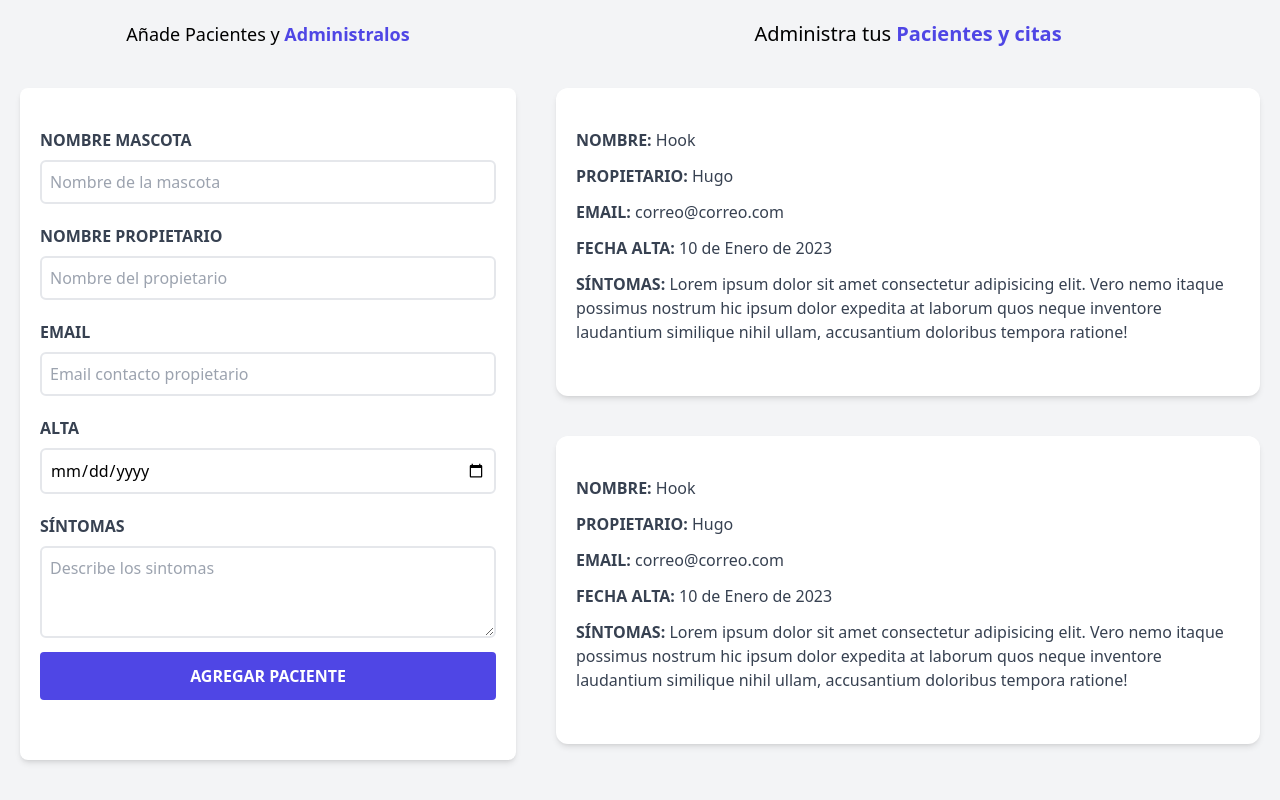
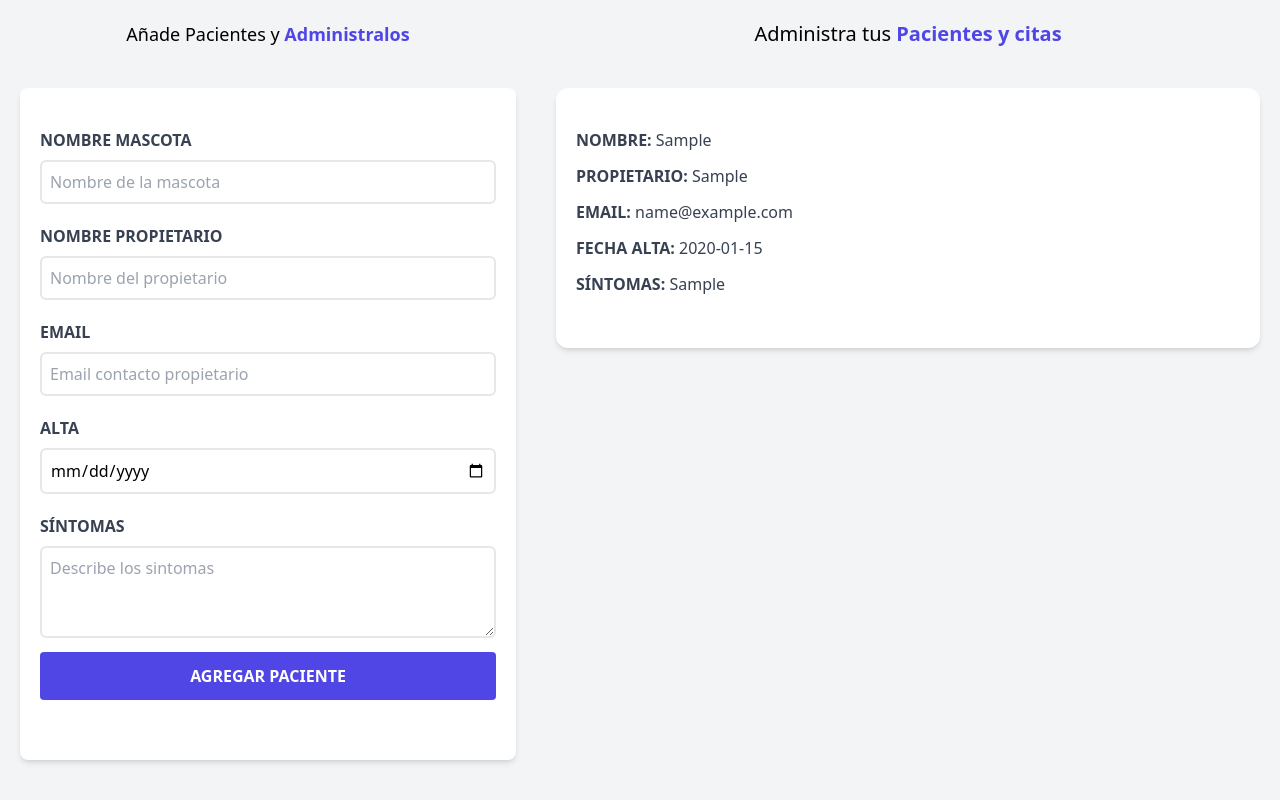
Before and after one commit to HugoBzn/vet-clinic, a React (Vite) app: page / in a window 1280 px wide. Both pictures are taken after typing "Sample", "Sample", "name@example.com", "2020-01-15", "Sample" into the empty fields and a click on the input "Agregar paciente". Shown: the part 212-1012 px from the top of the page. Built offline with nearby package versions, Linux system fonts and the light colour scheme.

Commit message:
Guardar pacientes de forma reactiva y enlistarlos Con ID unico

```diff
--- a/src/App.jsx
+++ b/src/App.jsx
@@ -15,9 +15,11 @@
         <Formulario
           pacientes={pacientes}
           setPacientes={setPacientes}
+        />
 
+        <ListadoPacientes
+          pacientes={pacientes}
         />
-        <ListadoPacientes />
       </div>
     </div>
   );
--- a/src/components/Formulario.jsx
+++ b/src/components/Formulario.jsx
@@ -11,6 +11,14 @@
 
   // Validacion de los campos
   const [error, setError] = useState(false);
+
+  // Generamos ID aleatorio
+  const generarID = () => {
+    const random = Math.random().toString(36).substr(2);
+    const fecha = Date.now().toString(36);
+
+    return random + fecha;
+  };
 
   // Validacion del formulario
   const handleSubmit = (e) => {
@@ -29,6 +37,7 @@
       email,
       fecha,
       sintomas,
+      id: generarID(),
     };
     setPacientes([...pacientes, objetoPaciente]);
 
--- a/src/components/ListadoPacientes.jsx
+++ b/src/components/ListadoPacientes.jsx
@@ -1,6 +1,6 @@
 import Paciente from "./Paciente";
 
-const ListadoPacientes = () => {
+const ListadoPacientes = ({ pacientes }) => {
   return (
     <div className="md:w-1/2 lg:w-3/5 h-screen md:overflow-y-scroll">
       <h2 className="font-black text-3xl text-center">Listado Pacientes</h2>
@@ -9,9 +9,14 @@
         <span className="text-indigo-600 font-bold">Pacientes y citas</span>
       </p>
 
-      <Paciente />
-      <Paciente />
-      <Paciente />
+      {/* Iteramos */}
+      {pacientes.map(paciente =>
+         <Paciente
+          key={paciente.id}
+          paciente={paciente}
+         />
+      )}
+
     </div>
   );
 };
--- a/src/components/Paciente.jsx
+++ b/src/components/Paciente.jsx
@@ -1,32 +1,31 @@
-const Paciente = () => {
+const Paciente = ({ paciente }) => {
+  const { nombre, propietario, email, fecha, sintomas } = paciente;
   return (
     <div className="mx-5 my-10 bg-white shadow-md px-5 py-10 rounded-xl">
       <p className="font-bold mb-3 text-gray-700 uppercase">
         Nombre: {""}
-        <span className="font-normal normal-case">Hook</span>
+        <span className="font-normal normal-case">{nombre}</span>
       </p>
 
       <p className="font-bold mb-3 text-gray-700 uppercase">
         Propietario: {""}
-        <span className="font-normal normal-case">Hugo</span>
+        <span className="font-normal normal-case">{propietario}</span>
       </p>
 
       <p className="font-bold mb-3 text-gray-700 uppercase">
         Email: {""}
-        <span className="font-normal normal-case">correo@correo.com</span>
+        <span className="font-normal normal-case">{email}</span>
       </p>
 
       <p className="font-bold mb-3 text-gray-700 uppercase">
         Fecha Alta: {""}
-        <span className="font-normal normal-case">10 de Enero de 2023</span>
+        <span className="font-normal normal-case">{fecha}</span>
       </p>
 
       <p className="font-bold mb-3 text-gray-700 uppercase">
         Síntomas: {""}
         <span className="font-normal normal-case">
-          Lorem ipsum dolor sit amet consectetur adipisicing elit. Vero nemo itaque possimus nostrum hic ipsum dolor
-          expedita at laborum quos neque inventore laudantium similique nihil ullam, accusantium doloribus tempora
-          ratione!
+          {sintomas}
         </span>
       </p>
     </div>
```
